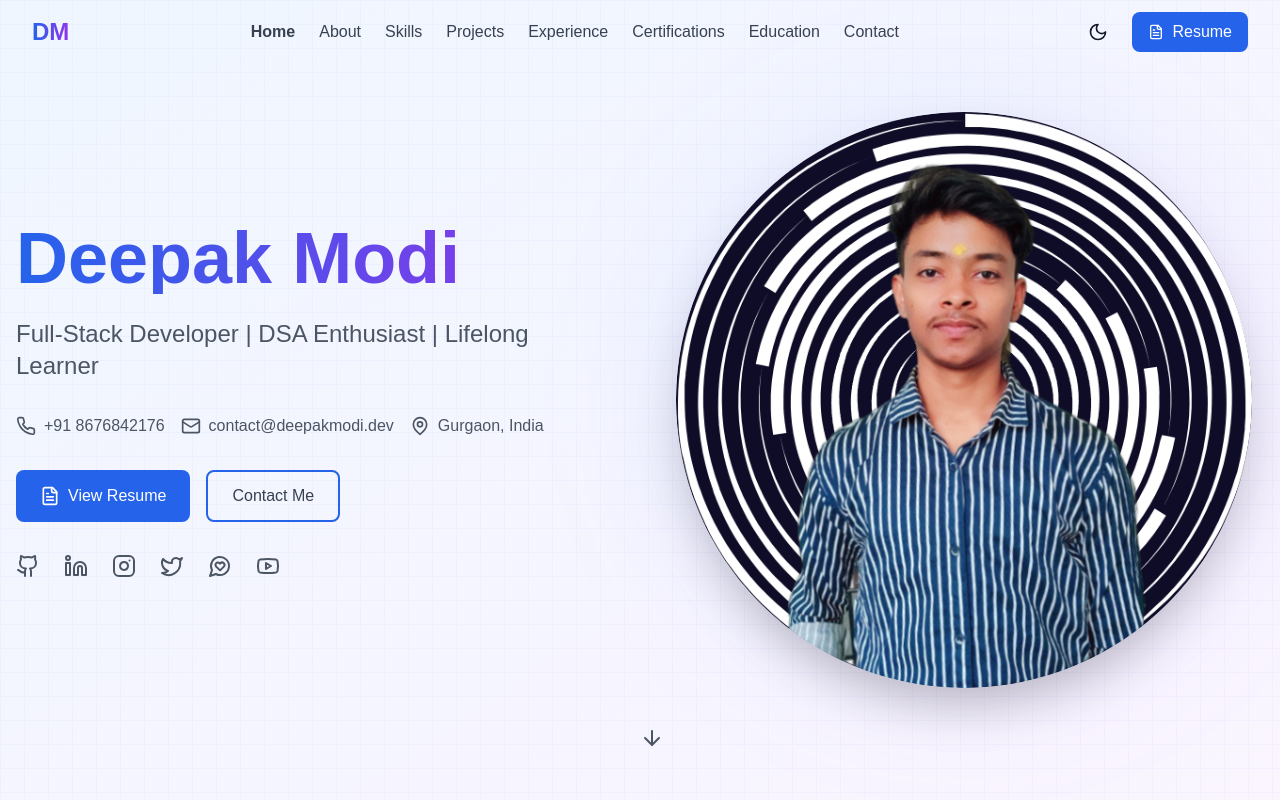
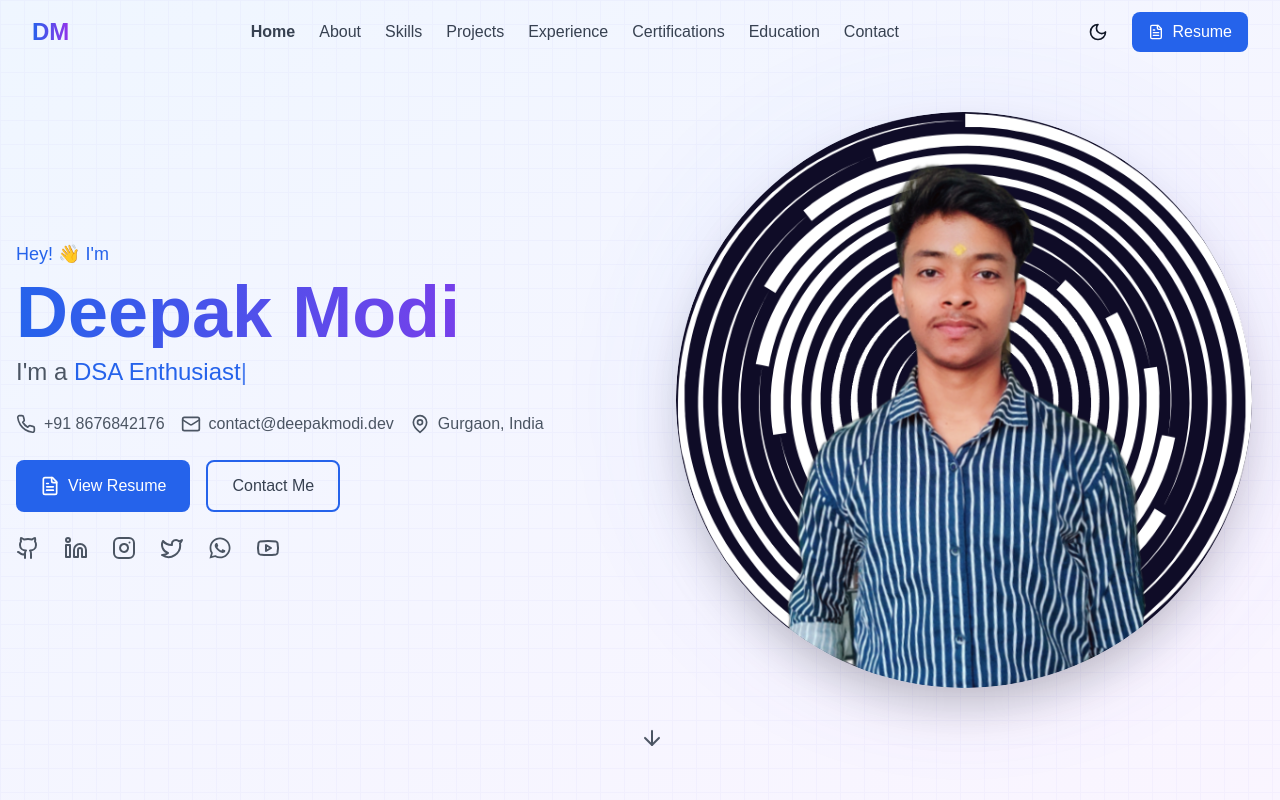
Before and after one commit to decodewithdeepak/Portfolio, a React (Vite) app: page / in a window 1280 px wide. Shown: the top 800 px of the page. Built offline with nearby package versions, Linux system fonts and the light colour scheme; a web font is replaced by a local one.

Commit message:
design update

```diff
--- a/src/components/Hero.tsx
+++ b/src/components/Hero.tsx
@@ -1,8 +1,18 @@
 import React from 'react';
-import { Github, Linkedin, Mail, Phone, MapPin, FileText, ArrowDown, Instagram, Twitter, Youtube, MessageCircleHeart } from 'lucide-react'; // Import MessageCircleHeart from lucide-react
+import { Github, Linkedin, Mail, Phone, MapPin, FileText, ArrowDown, Instagram, Twitter, Youtube } from 'lucide-react';
+import { FaWhatsapp } from 'react-icons/fa';
 import { Link } from './Link';
+import { TypeWriter } from './ui/TypeWriter';
 
 export function Hero() {
+  const roles = [
+    "Full-Stack Developer",
+    "DSA Enthusiast",
+    "Problem Solver",
+    "Tech Innovator",
+    "Lifelong Learner"
+  ];
+
   return (
     <section id="home" className="min-h-screen flex items-center justify-center relative overflow-hidden">
       {/* Animated background */}
@@ -12,20 +22,25 @@ export function Hero() {
 
       <div className="container mx-auto px-4 py-24 relative z-10">
         <div className="max-w-7xl mx-auto grid md:grid-cols-2 gap-12 items-center">
-          <div className="text-left">
-            <h1 className="text-5xl md:text-7xl font-bold mb-6 bg-gradient-to-r from-blue-600 to-purple-600 bg-clip-text text-transparent">
-              Deepak Modi
-            </h1>
-            <p className="text-xl md:text-2xl text-gray-600 dark:text-gray-300 mb-8">
-              Full-Stack Developer | DSA Enthusiast | Lifelong Learner
-            </p>
+          <div className="text-left space-y-6">
+            <div className="space-y-2">
+              <p className="text-blue-600 dark:text-blue-400 text-lg font-medium"> Hey! 👋 I'm </p>
+              <h1 className="text-5xl md:text-7xl font-bold mb-6 bg-gradient-to-r from-blue-600 to-purple-600 bg-clip-text text-transparent animate-fade-in">
+                Deepak Modi
+              </h1>
+              <div className="text-xl md:text-2xl text-gray-600 dark:text-gray-300 h-8">
+                I'm a <TypeWriter words={roles} delay={100} />
+              </div>
+            </div>
 
             <div className="flex flex-wrap gap-4 mb-8">
-              <a href="tel:+918676842176" className="flex items-center gap-2 text-gray-600 dark:text-gray-300 hover:text-blue-600 dark:hover:text-blue-400">
+              <a href="tel:+918676842176"
+                className="flex items-center gap-2 text-gray-600 dark:text-gray-300 hover:text-blue-600 dark:hover:text-blue-400 transition-all transform hover:scale-105">
                 <Phone className="w-5 h-5" />
                 +91 8676842176
               </a>
-              <a href="mailto:contact@deepakmodi.dev" className="flex items-center gap-2 text-gray-600 dark:text-gray-300 hover:text-blue-600 dark:hover:text-blue-400">
+              <a href="mailto:contact@deepakmodi.dev"
+                className="flex items-center gap-2 text-gray-600 dark:text-gray-300 hover:text-blue-600 dark:hover:text-blue-400 transition-all transform hover:scale-105">
                 <Mail className="w-5 h-5" />
                 contact@deepakmodi.dev
               </a>
@@ -38,14 +53,14 @@ export function Hero() {
             <div className="flex flex-wrap gap-4 mb-8">
               <a
                 href="/resume.pdf"
-                className="flex items-center gap-2 px-6 py-3 rounded-lg bg-blue-600 text-white hover:bg-blue-700 transition-colors"
+                className="flex items-center gap-2 px-6 py-3 rounded-lg bg-blue-600 text-white hover:bg-blue-700 transition-all transform hover:scale-105 hover:shadow-lg"
               >
                 <FileText className="w-5 h-5" />
                 View Resume
               </a>
               <Link
                 href="#contact"
-                className="flex items-center gap-2 px-6 py-3 rounded-lg border-2 border-blue-600 text-blue-600 hover:bg-blue-600 hover:text-white dark:border-blue-400 dark:text-blue-400 dark:hover:bg-blue-400 dark:hover:text-white transition-colors"
+                className="flex items-center gap-2 px-6 py-3 rounded-lg border-2 border-blue-600 text-blue-600 hover:bg-blue-600 hover:text-white dark:border-blue-400 dark:text-blue-400 dark:hover:bg-blue-400 dark:hover:text-white transition-all transform hover:scale-105 hover:shadow-lg"
               >
                 Contact Me
               </Link>
@@ -68,7 +83,6 @@ export function Hero() {
               >
                 <Linkedin className="w-6 h-6" />
               </a>
-              {/* Added social media icons with hover effects */}
               <a
                 href="https://instagram.com/deepakmodi"
                 target="_blank"
@@ -85,14 +99,13 @@ export function Hero() {
               >
                 <Twitter className="w-6 h-6" />
               </a>
-              {/* Use MessageCircleHeart for WhatsApp icon */}
               <a
                 href="https://wa.me/918676842176"
                 target="_blank"
                 rel="noopener noreferrer"
                 className="text-gray-600 dark:text-gray-300 hover:text-blue-600 dark:hover:text-blue-400 transition-all transform hover:scale-110"
               >
-                <MessageCircleHeart className="w-6 h-6" />
+                <FaWhatsapp className="w-6 h-6" />
               </a>
               <a
                 href="https://youtube.com/deepakmodi"
@@ -106,9 +119,9 @@ export function Hero() {
           </div>
 
           <div className="relative">
-            <div className="absolute inset-0 bg-gradient-to-br from-blue-500/10 to-purple-500/10 rounded-full blur-3xl" />
+            <div className="absolute inset-0 bg-gradient-to-br from-blue-500/10 to-purple-500/10 rounded-full blur-3xl animate-pulse" />
             <img
-              src="/assets/profile.png" // https://deepakmodi.netlify.app/assets/main.png
+              src="/assets/profile.png"
               alt="Deepak Modi"
               className="relative w-full max-w-lg md:max-w-xl mx-auto rounded-full shadow-2xl transform hover:scale-105 transition-transform duration-500"
             />
--- /dev/null
+++ b/src/components/ui/TypeWriter.tsx
@@ -0,0 +1,48 @@
+import React, { useState, useEffect } from 'react';
+
+interface TypeWriterProps {
+  words: string[];
+  delay?: number;
+  infinite?: boolean;
+}
+
+export function TypeWriter({ words, delay = 100, infinite = true }: TypeWriterProps) {
+  const [currentWordIndex, setCurrentWordIndex] = useState(0);
+  const [currentText, setCurrentText] = useState('');
+  const [isDeleting, setIsDeleting] = useState(false);
+
+  useEffect(() => {
+    const word = words[currentWordIndex];
+
+    const timeout = setTimeout(() => {
+      if (!isDeleting) {
+        // Typing
+        if (currentText.length < word.length) {
+          setCurrentText(word.slice(0, currentText.length + 1));
+        } else {
+          // Start deleting after a pause
+          setTimeout(() => setIsDeleting(true), 1500);
+        }
+      } else {
+        // Deleting
+        if (currentText.length > 0) {
+          setCurrentText(word.slice(0, currentText.length - 1));
+        } else {
+          setIsDeleting(false);
+          setCurrentWordIndex((prev) =>
+            infinite ? (prev + 1) % words.length : Math.min(prev + 1, words.length - 1)
+          );
+        }
+      }
+    }, isDeleting ? delay / 2 : delay);
+
+    return () => clearTimeout(timeout);
+  }, [currentText, isDeleting, currentWordIndex, words, delay, infinite]);
+
+  return (
+    <span className="text-blue-600 dark:text-blue-400">
+      {currentText}
+      <span className="animate-pulse">|</span>
+    </span>
+  );
+}
--- a/src/index.css
+++ b/src/index.css
@@ -18,4 +18,19 @@
       linear-gradient(to bottom, #6366f1 1px, transparent 1px);
     background-size: 24px 24px;
   }
+
+  @keyframes fade-in {
+    from {
+      opacity: 0;
+      transform: translateY(20px);
+    }
+    to {
+      opacity: 1;
+      transform: translateY(0);
+    }
+  }
+
+  .animate-fade-in {
+    animation: fade-in 1s ease-out forwards;
+  }
 }
```
